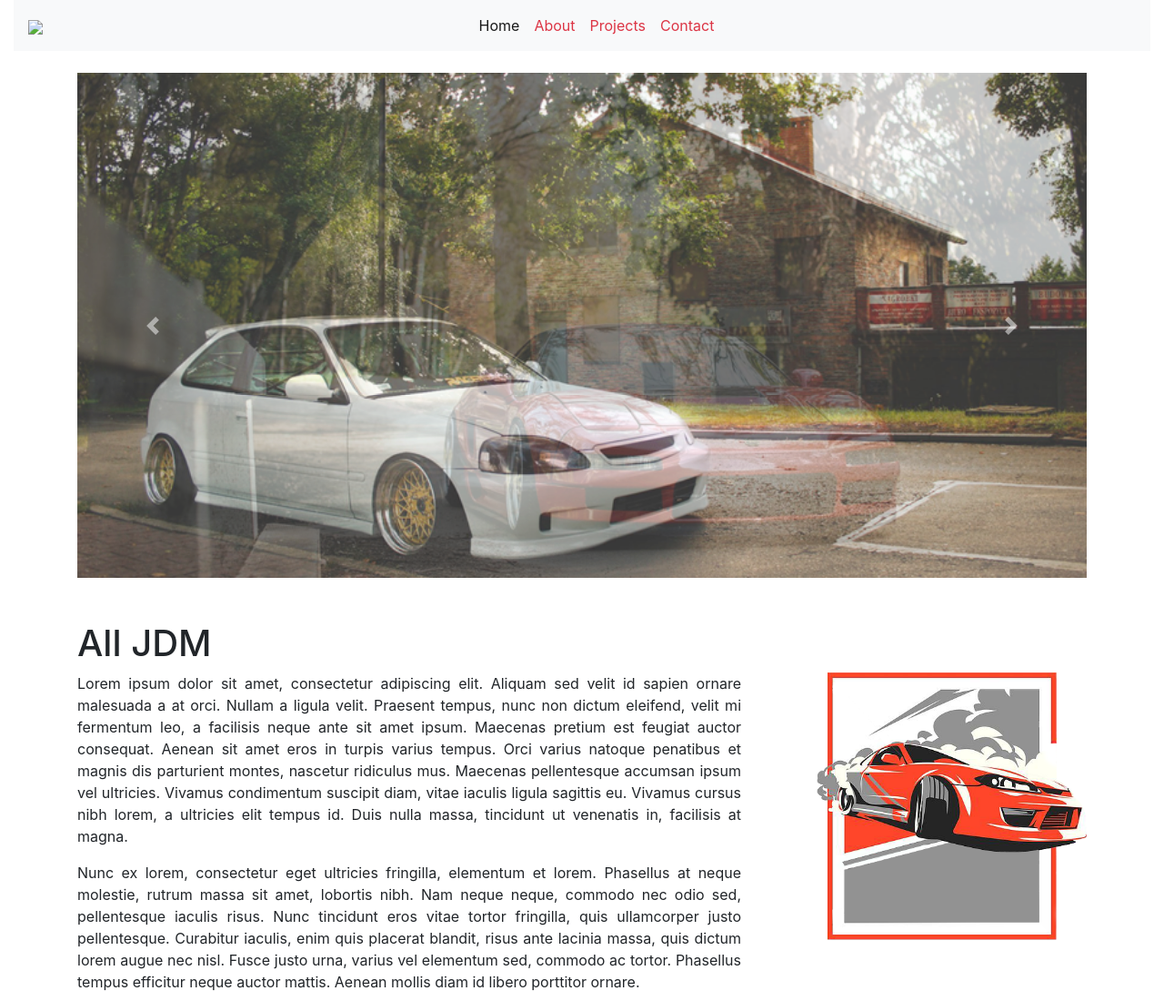
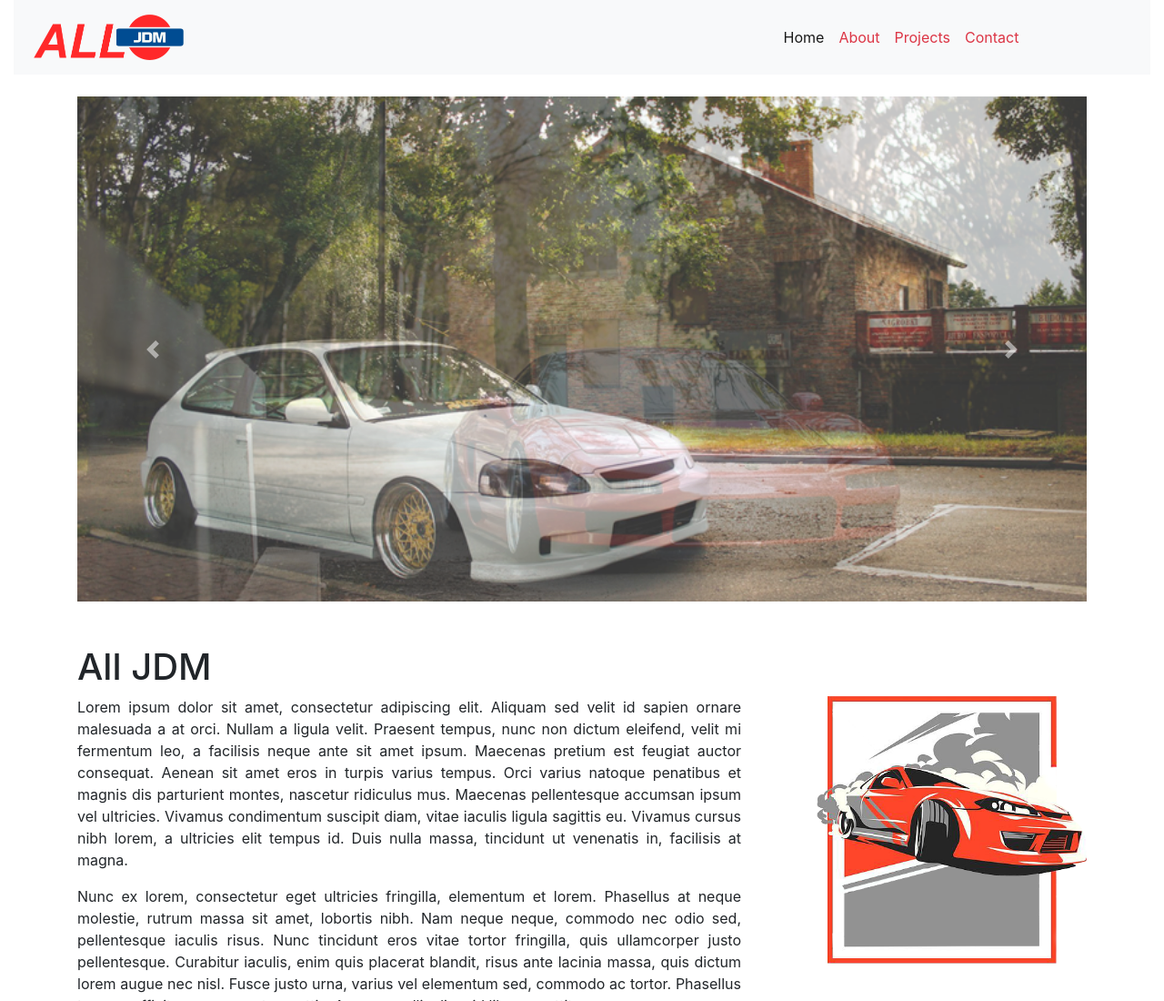
Before and after one commit to Talesb/AllJDM, a website: page index.html in a window 1280 px wide. Shown: the top 1100 px of the page at 91% size. Drawn offline with nearby package versions, Linux system fonts and the light colour scheme; the site is published under a folder, as on GitHub Pages, so addresses that start at the root find nothing.

Commit message:
Ajustando links de imagens

```diff
--- a/index.html
+++ b/index.html
@@ -14,14 +14,14 @@
 
 
 
-  <title>Hello, world!</title>
+  <title>All jdm</title>
 </head>
 
 <body>
   <div class="container-fluid">
     <div id="navbar">
       <nav class="navbar navbar-expand-lg navbar-light bg-light">
-        <a class="navbar-brand" href="#"> <img id="logo-image" src="/dist/images/logo.png"></a>
+        <a class="navbar-brand" href="#"> <img id="logo-image" src="dist/images/logo.png"></a>
         <button class="navbar-toggler" type="button" data-toggle="collapse" data-target="#navbarSupportedContent"
           aria-controls="navbarSupportedContent" aria-expanded="false" aria-label="Toggle navigation">
           <span class="navbar-toggler-icon"></span>
```
